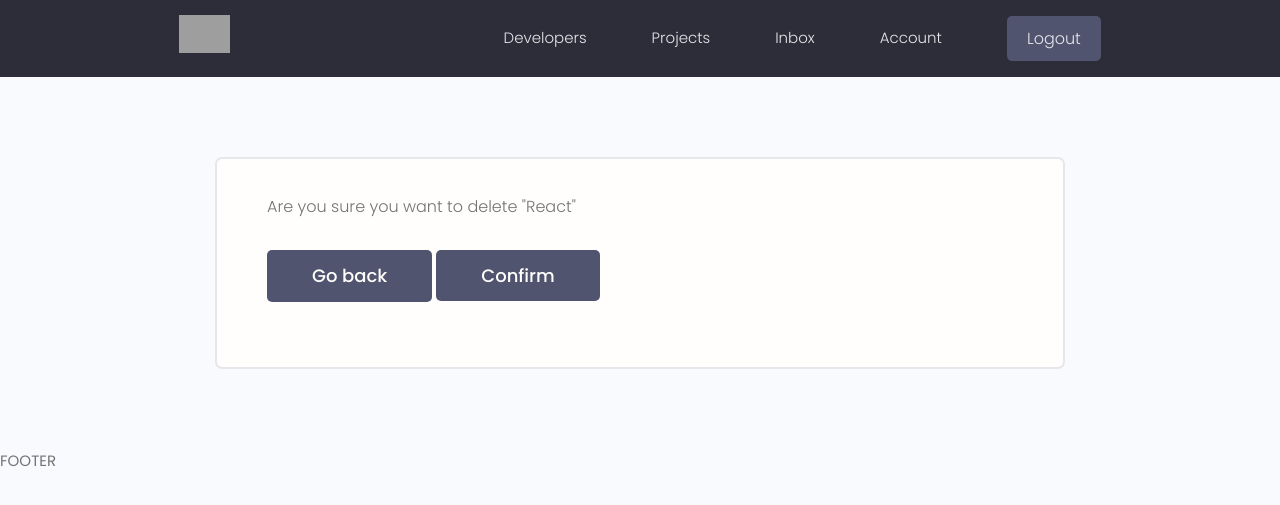
After one commit to Jack112-create/Devsearch, a Django app: page /delete-skill/19e46dd3-5fcb-4bf1-8e29-32545b2d5200 in a window 1280 px wide. The commit adds this page. Shown: the top 505 px of the page. Run offline with Django 4.2, Linux system fonts and the light colour scheme; a user stored in the database is signed in; data comes from the database, SQL or seed files in the repository; both versions use the stored data as it was after the commit; some libraries are stand-ins or nearby versions; grey boxes are pictures that could not be loaded.

Commit message:
Add query parameter to delete skill and project links. Add delete skill functionality

```diff
--- a/projects/views.py
+++ b/projects/views.py
@@ -31,7 +31,7 @@ def createProject(request):
             project = form.save(commit=False)
             project.owner = profile
             project.save()
-            return redirect('projects')
+            return redirect('account')
 
     context = {
         'form': form
@@ -70,4 +70,4 @@ def deleteProject(request, pk):
         'object': project,
     }
 
-    return render(request, 'projects/delete_template.html', context)
+    return render(request, 'delete_template.html', context)
--- /dev/null
+++ b/templates/delete_template.html
@@ -0,0 +1,17 @@
+{% extends 'main.html' %}
+
+{% block content %}
+<main class="formPage my-xl">
+    <div class="content-box">
+        <div class="formWrapper">
+            <form class="form" method="POST">
+                {% csrf_token %}
+                <p>Are you sure you want to delete "{{ object }}"</p>
+
+                <a class="btn btn--sub btn--lg  my-md" href="{{ request.GET.next }}">Go back</a>
+                <input class="btn btn--sub btn--lg  my-md" type="submit" value="Confirm" />
+            </form>
+        </div>
+    </div>
+</main>
+{% endblock content %}
--- a/users/templates/users/account.html
+++ b/users/templates/users/account.html
@@ -68,7 +68,7 @@
               </td>
               <td class="settings__tableActions">
                 <a class="tag tag--pill tag--main settings__btn" href="{% url 'update-skill' skill.id %}"><i class="im im-edit"></i> Edit</a>
-                <a class="tag tag--pill tag--main settings__btn" href="{% url 'update-skill' skill.id %}"><i class="im im-x-mark-circle-o"></i>
+                <a class="tag tag--pill tag--main settings__btn" href="{% url 'delete-skill' skill.id %}?next=/account"><i class="im im-x-mark-circle-o"></i>
                   Delete</a>
               </td>
             </tr>
@@ -94,7 +94,7 @@
                 </td>
                 <td class="settings__tableActions">
                   <a class="tag tag--pill tag--main settings__btn" href="{% url 'update-project' project.id %}"><i class="im im-edit"></i> Edit</a>
-                  <a class="tag tag--pill tag--main settings__btn" href="{% url 'delete-project' project.id  %}"><i class="im im-x-mark-circle-o"></i>
+                  <a class="tag tag--pill tag--main settings__btn" href="{% url 'delete-project' project.id  %}?next=/account"><i class="im im-x-mark-circle-o"></i>
                     Delete</a>
                 </td>
               </tr>
--- a/users/templates/users/skill_form.html
+++ b/users/templates/users/skill_form.html
@@ -5,7 +5,7 @@
   <main class="formPage my-xl">
     <div class="content-box">
         <div class="formWrapper">
-            <a class="backButton" href="#"><i class="im im-angle-left"></i></a>
+            <a class="backButton" href="{% url 'account' %}"><i class="im im-angle-left"></i></a>
             <br>
 
             <form action="" method="POST">
--- a/users/urls.py
+++ b/users/urls.py
@@ -11,4 +11,5 @@ urlpatterns = [
   path('edit-account', views.editAccount, name='edit-account'),
   path('create-skill/', views.createSkill, name='create-skill'),
   path('update-skill/<str:pk>/', views.updateSkill, name='update-skill'),
+  path('delete-skill/<str:pk>', views.deleteSkill, name='delete-skill')
 ]
--- a/users/views.py
+++ b/users/views.py
@@ -152,3 +152,19 @@ def updateSkill(request, pk):
   }
 
   return render(request, 'users/skill_form.html', context)
+
+@login_required(login_url='login')
+def deleteSkill(request, pk):
+  profile = request.user.profile
+  skill = profile.skill_set.get(id=pk)
+
+  if request.method == 'POST':
+    skill.delete()
+    messages.success(request, 'Skill was deleted successfully!')
+    return redirect('account')
+
+  context = {
+    'object': skill.name
+  }
+
+  return render(request, 'delete_template.html', context)
```
Also changed, not shown: projects/templates/projects/delete_template.html (deleted, +0 -10 lines), db.sqlite3.
